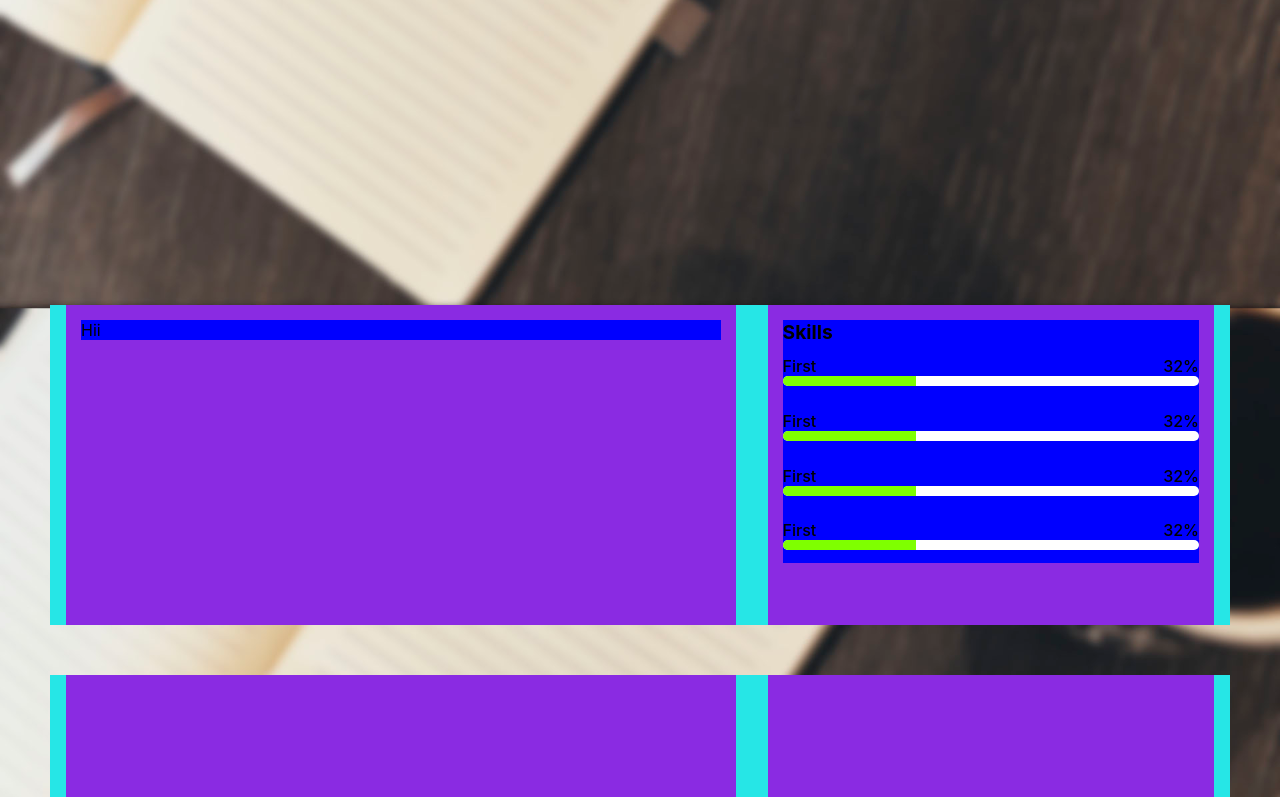
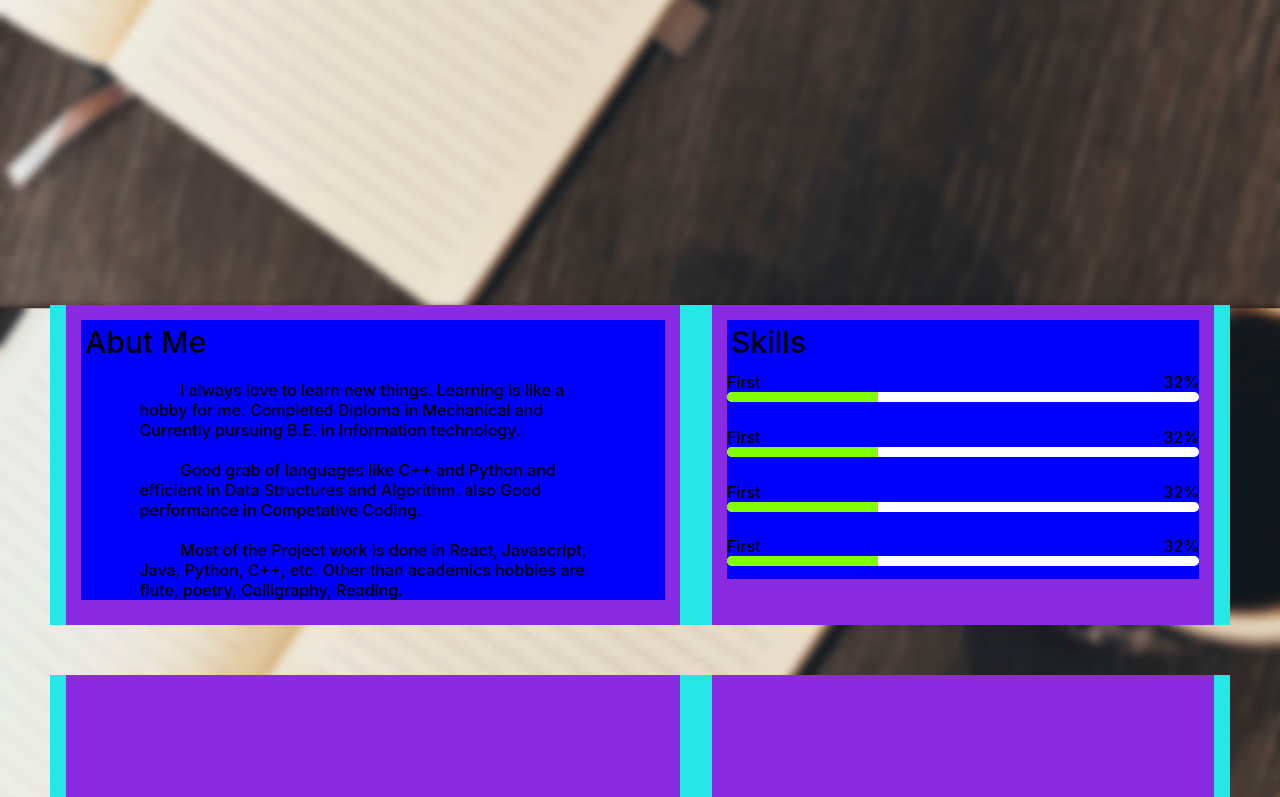
Before and after one commit to coder-abhi/coder-abhi-profile, a React (Create React App) app: page / in a window 1280 px wide. Shown: the part 545-1342 px from the top of the page. Built offline with nearby package versions, Linux system fonts and the light colour scheme.

Commit message:
Abut Me Slot Inserted

```diff
--- a/src/Center.css
+++ b/src/Center.css
@@ -32,15 +32,26 @@
     background-color: blue;
     /* justify-content: space-evenly; */
 }
+
+.about-me{
+    font-size: 16px;
+    font-weight: 500;
+    width: 80%;
+    margin: auto;
+}
+
+
 .slot-heading{
-    font-weight: 700;
-    font-size: larger;
+    margin: 4px 0 0 4px;
+    font-weight: 500;
+    font-size: 30px;
+
 }
 .sub-slot-1{
-    width: 60%;
+    width: 55%;
 }
 .sub-slot-2{
-    width: 40%;
+    width: 45%;
 }
 .skill-label{
     font-weight: 500;
@@ -81,4 +92,7 @@ progress {
     .center-slots-sub{
         width: 100%;
     }
+    /* .slot-heading{
+        margin-left: 35%;
+    } */
 }
--- a/src/Center.js
+++ b/src/Center.js
@@ -6,7 +6,13 @@ function Center() {
             <div className="center-slots">
 
                 <div className="center-slots-sub sub-slot-1">
-                    <div className='center-slots-sub-inner'>Hii</div>
+                    <div className='center-slots-sub-inner'>
+                        <div className='slot-heading'>Abut Me</div>
+                        <div className='about-me'><br /> &emsp; &emsp; I always love to learn new things. Learning is like a hobby for me. Completed Diploma in Mechanical and Currently pursuing B.E. in Information technology.<br /> <br />
+                        &emsp; &emsp; Good grab of languages like C++ and Python and efficient in Data Structures and Algorithm. also Good performance in Competative Coding. <br /> <br />
+                        &emsp; &emsp; Most of the Project work is done in React, Javascript, Java, Python, C++, etc.
+                            Other than academics hobbies are flute, poetry, Calligraphy, Reading.</div>
+                    </div>
                 </div>
 
                 <div className="center-slots-sub sub-slot-2">
```
